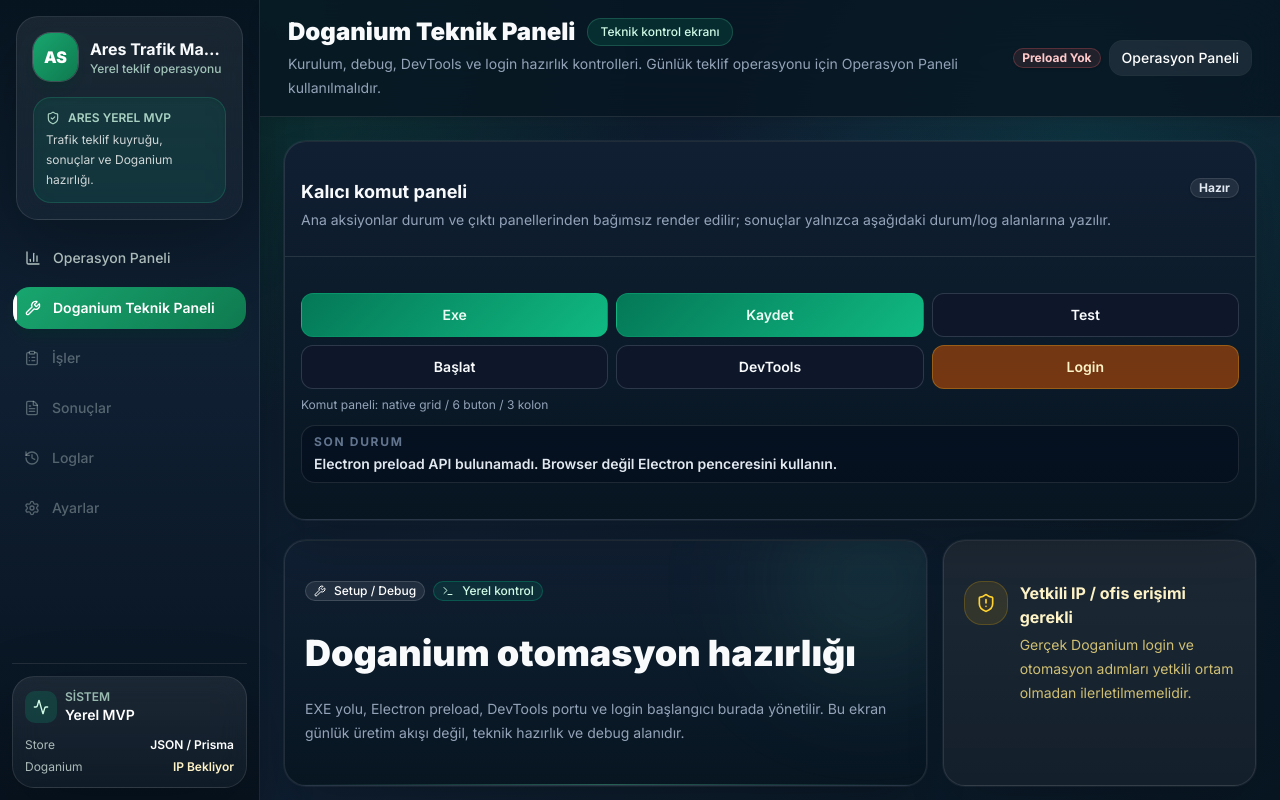
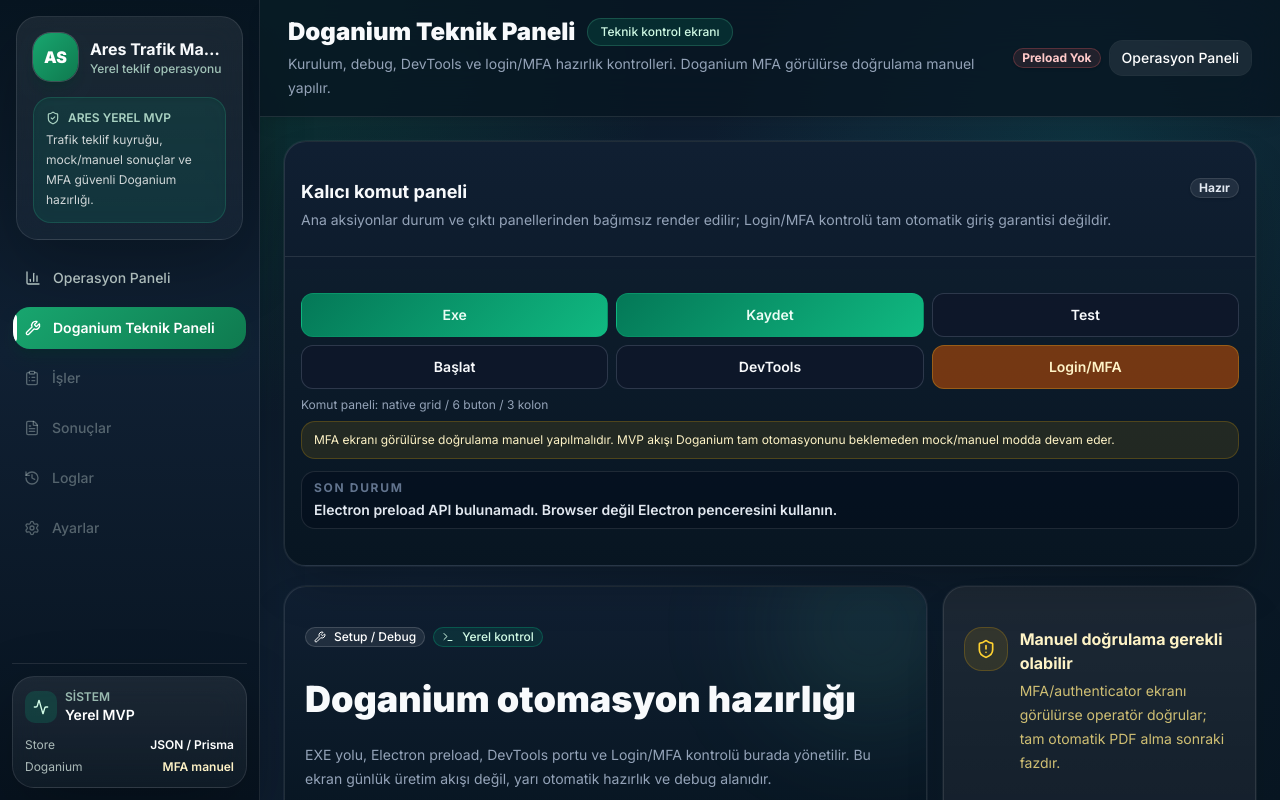
Before and after one commit to emirhanates1814-ux/doganium-whatsapp-mvp, a Next.js app: page /desktop in a window 1280 px wide. Built offline with nearby package versions, Linux system fonts and the light colour scheme.

Commit message:
Stabilize MVP messaging and Doganium MFA positioning

```diff
--- a/app/dashboard/DashboardClient.tsx
+++ b/app/dashboard/DashboardClient.tsx
@@ -94,7 +94,7 @@ export default function DashboardClient({ jobs }: { jobs: DashboardJob[] }) {
     <AppShell
       active="dashboard"
       title="Operasyon Paneli"
-      description="Ares Sigorta trafik teklif işlerini, yerel kuyruğu ve otomasyon hazırlığını tek ekrandan yönetin."
+      description="Ares Sigorta trafik teklif işlerini, yerel kuyruğu, mock/manuel sonuç akışını ve MFA güvenli Doganium hazırlığını tek ekrandan yönetin."
       badge="Local Desktop Mode"
       actions={
         <Button asChild variant="outline" size="lg" className="rounded-xl border-white/15 bg-white/10 text-white hover:bg-white/15 hover:text-white">
@@ -122,16 +122,16 @@ export default function DashboardClient({ jobs }: { jobs: DashboardJob[] }) {
               </Badge>
               <Badge className="border-emerald-400/25 bg-emerald-400/10 text-emerald-100 shadow-sm hover:bg-emerald-400/14">
                 <Sparkles className="mr-1 size-3.5" />
-                JSON/mock akışı hazır
+                Mock/manuel sonuç akışı hazır
               </Badge>
             </div>
             <div>
               <CardTitle className="ares-title text-3xl font-black lg:text-4xl">
-                Trafik Teklif Otomasyonu
+                Trafik Teklif MVP Operasyonu
               </CardTitle>
               <CardDescription className="ares-muted mt-2 max-w-3xl text-sm leading-6">
-                Bekleyen işleri izleyin, mock worker sonuçlarını kontrol edin ve en uygun teklifleri
-                hızlıca görün.
+                Bekleyen işleri izleyin, local queue durumunu takip edin ve Doganium MFA gerekiyorsa
+                manuel doğrulama adımıyla mock/manuel sonuç akışını sürdürün.
               </CardDescription>
             </div>
             <div className="grid gap-3 sm:grid-cols-3">
@@ -150,10 +150,10 @@ export default function DashboardClient({ jobs }: { jobs: DashboardJob[] }) {
               </div>
               <div>
                 <CardTitle className="text-base font-bold text-amber-100">
-                  Doganium erişimi bekliyor
+                  Manuel doğrulama gerekli olabilir
                 </CardTitle>
                 <CardDescription className="mt-1 text-sm leading-6 text-amber-200/80">
-                  Gerçek otomasyon için yetkili IP veya ofis makinesi gerekli.
+                  MFA/authenticator görülürse doğrulama operatör tarafından yapılır; tam otomatik PDF alma sonraki fazdır.
                 </CardDescription>
               </div>
             </div>
@@ -162,6 +162,8 @@ export default function DashboardClient({ jobs }: { jobs: DashboardJob[] }) {
       </motion.section>
 
       <OperationFlow summary={summary} />
+
+      <MvpReadinessPanel />
 
       <section className="grid min-w-0 grid-cols-12 gap-3">
         <SummaryCard label="Toplam İş" value={summary.total} tone="navy" helper="Son 50 kayıt" icon={FileText} index={0} />
@@ -202,8 +204,8 @@ function OperationFlow({ summary }: { summary: Summary }) {
   const stages = [
     { label: "Gelen İş", count: summary.total, icon: Inbox, active: true },
     { label: "Kuyruk", count: summary.pending, icon: List, active: summary.pending > 0 },
-    { label: "Doganium", count: summary.running + summary.waiting_mfa, icon: Cpu, active: summary.running + summary.waiting_mfa > 0, processing: summary.running > 0 },
-    { label: "Teklif", count: summary.completed, icon: FileText, active: summary.completed > 0 },
+    { label: "Yarı otomatik hazırlık", count: summary.running + summary.waiting_mfa, icon: Cpu, active: summary.running + summary.waiting_mfa > 0, processing: summary.running > 0 },
+    { label: "Mock/manuel sonuç", count: summary.completed, icon: FileText, active: summary.completed > 0 },
     { label: "WhatsApp", count: 0, icon: MessageCircle, active: false },
   ];
 
@@ -218,7 +220,7 @@ function OperationFlow({ summary }: { summary: Summary }) {
       <div className="relative mb-4 flex items-center justify-between gap-3">
         <div>
           <p className="text-xs font-bold uppercase tracking-[0.16em] text-emerald-300">Canlı İş Akışı</p>
-          <p className="ares-muted mt-1 text-sm">WhatsApp talebinden teklif sonucuna kadar yerel operasyon hattı.</p>
+          <p className="ares-muted mt-1 text-sm">WhatsApp talebinden mock/manuel teklif sonucuna kadar yerel operasyon hattı.</p>
         </div>
         <Badge variant="outline" className="border-emerald-400/25 bg-emerald-400/10 text-emerald-200">
           Ares Operasyon Hattı
@@ -269,6 +271,63 @@ function OperationFlow({ summary }: { summary: Summary }) {
         })}
       </div>
     </motion.section>
+  );
+}
+
+function MvpReadinessPanel() {
+  const statusItems = [
+    { label: "Local queue", value: "Aktif", detail: "Yerel iş kuyruğu MVP akışını taşır.", tone: "green" },
+    { label: "Mock/manuel quote flow", value: "Aktif", detail: "Mock/manuel sonuç akışı hazır.", tone: "green" },
+    { label: "Doganium full automation", value: "Sonraki faz", detail: "Tam otomatik PDF alma Phase 2 kapsamındadır.", tone: "amber" },
+    { label: "MFA/manual verification", value: "Beklenen dış adım", detail: "MFA ekranında manuel doğrulama gerekli.", tone: "blue" },
+  ] as const;
+
+  const checklist = [
+    "İş kuyruğu",
+    "Sonuç görüntüleme",
+    "Ayarlar",
+    "Loglar",
+    "Doganium bağlantı kontrolü",
+    "EXE paketleme",
+  ];
+
+  return (
+    <section className="grid min-w-0 grid-cols-12 gap-4">
+      <Card className="ares-panel col-span-12 min-w-0 overflow-hidden rounded-3xl shadow-2xl shadow-black/18 xl:col-span-8">
+        <CardHeader className="p-4 pb-3">
+          <CardTitle className="ares-title text-base font-black">MVP Durumu</CardTitle>
+          <CardDescription className="ares-muted text-sm">
+            Doganium tam otomasyonu MVP için bloklayıcı değildir; MFA görülürse manuel doğrulama ile mock/manuel mod devam eder.
+          </CardDescription>
+        </CardHeader>
+        <CardContent className="grid min-w-0 gap-3 p-4 pt-0 md:grid-cols-4">
+          {statusItems.map((item) => (
+            <div key={item.label} className="ares-surface min-w-0 rounded-2xl p-3 shadow-md shadow-black/10">
+              <p className="ares-muted truncate text-xs font-bold uppercase">{item.label}</p>
+              <div className="mt-2">
+                <SoftBadge tone={item.tone}>{item.value}</SoftBadge>
+              </div>
+              <p className="ares-muted mt-2 text-xs leading-5">{item.detail}</p>
+            </div>
+          ))}
+        </CardContent>
+      </Card>
+
+      <Card className="ares-panel col-span-12 min-w-0 overflow-hidden rounded-3xl shadow-2xl shadow-black/18 xl:col-span-4">
+        <CardHeader className="p-4 pb-3">
+          <CardTitle className="ares-title text-base font-black">MVP Checklist</CardTitle>
+          <CardDescription className="ares-muted text-sm">Final stabilizasyon için izlenen küçük kapsam.</CardDescription>
+        </CardHeader>
+        <CardContent className="grid gap-2 p-4 pt-0">
+          {checklist.map((item) => (
+            <div key={item} className="flex min-w-0 items-center gap-2 rounded-2xl border border-white/10 bg-white/[0.045] px-3 py-2">
+              <CheckCircle2 className="size-4 shrink-0 text-emerald-300" />
+              <span className="truncate text-sm font-semibold text-slate-100">{item}</span>
+            </div>
+          ))}
+        </CardContent>
+      </Card>
+    </section>
   );
 }
 
@@ -327,8 +386,8 @@ function SystemStatusPanel() {
   const statuses = [
     { label: "Local Store", value: "Aktif", detail: "JSON varsayılan", tone: "green", icon: ShieldCheck },
     { label: "Prisma SQLite", value: "Opsiyonel", detail: "Worker bekliyor", tone: "neutral", icon: FileText },
-    { label: "Doganium", value: "IP bekleniyor", detail: "Ofis erişimi gerekli", tone: "orange", icon: AlertTriangle },
-    { label: "Mock Worker", value: "Hazır", detail: "JSON işleri tamamlar", tone: "green", icon: BadgeCheck },
+    { label: "Doganium", value: "Yarı otomatik hazırlık", detail: "MFA manuel doğrulanır", tone: "orange", icon: AlertTriangle },
+    { label: "Mock Worker", value: "Hazır", detail: "Mock/manuel sonuç akışı hazır", tone: "green", icon: BadgeCheck },
     { label: "WhatsApp", value: "Local test", detail: "Webhook yok", tone: "blue", icon: Car },
   ] as const;
 
--- a/app/desktop/DesktopClientPage.tsx
+++ b/app/desktop/DesktopClientPage.tsx
@@ -199,7 +199,7 @@ export default function DesktopClientPage() {
   }
 
   async function startLogin() {
-    await runAction("Login Başlat", (api) => api.startLogin());
+    await runAction("Login/MFA Kontrol", (api) => api.startLogin());
   }
 
   const actionsDisabled = !mounted || !hasDesktopApi || busy;
@@ -210,7 +210,7 @@ export default function DesktopClientPage() {
     <AppShell
       active="desktop"
       title="Doganium Teknik Paneli"
-      description="Kurulum, debug, DevTools ve login hazırlık kontrolleri. Günlük teklif operasyonu için Operasyon Paneli kullanılmalıdır."
+      description="Kurulum, debug, DevTools ve login/MFA hazırlık kontrolleri. Doganium MFA görülürse doğrulama manuel yapılır."
       badge="Teknik kontrol ekranı"
       actions={
         <div className="flex items-center gap-2">
@@ -227,7 +227,7 @@ export default function DesktopClientPage() {
             <div className="min-w-0">
               <CardTitle className="ares-title text-lg font-bold">Kalıcı komut paneli</CardTitle>
               <CardDescription className="ares-muted mt-1">
-                Ana aksiyonlar durum ve çıktı panellerinden bağımsız render edilir; sonuçlar yalnızca aşağıdaki durum/log alanlarına yazılır.
+                Ana aksiyonlar durum ve çıktı panellerinden bağımsız render edilir; Login/MFA kontrolü tam otomatik giriş garantisi değildir.
               </CardDescription>
             </div>
             <SoftBadge tone={busy ? "amber" : "neutral"}>{busy ? "İşlem sürüyor" : "Hazır"}</SoftBadge>
@@ -355,10 +355,13 @@ export default function DesktopClientPage() {
                 fontWeight: 600,
               }}
             >
-              Login
+              Login/MFA
             </button>
           </div>
           <p className="ares-muted mt-2 text-xs">Komut paneli: native grid / 6 buton / 3 kolon</p>
+          <div className="mt-2 rounded-xl border border-amber-400/20 bg-amber-400/10 px-3 py-2 text-xs leading-5 text-amber-100">
+            MFA ekranı görülürse doğrulama manuel yapılmalıdır. MVP akışı Doganium tam otomasyonunu beklemeden mock/manuel modda devam eder.
+          </div>
 
           <div className="mt-3 min-w-0 rounded-xl border border-[var(--ares-border)] bg-slate-950/35 px-3 py-2">
             <p className="text-xs font-bold uppercase tracking-[0.14em] text-slate-500">Son durum</p>
@@ -391,8 +394,8 @@ export default function DesktopClientPage() {
               Doganium otomasyon hazırlığı
             </CardTitle>
             <CardDescription className="ares-muted mt-2 max-w-3xl text-sm leading-6">
-              EXE yolu, Electron preload, DevTools portu ve login başlangıcı burada yönetilir.
-              Bu ekran günlük üretim akışı değil, teknik hazırlık ve debug alanıdır.
+              EXE yolu, Electron preload, DevTools portu ve Login/MFA kontrolü burada yönetilir.
+              Bu ekran günlük üretim akışı değil, yarı otomatik hazırlık ve debug alanıdır.
             </CardDescription>
           </CardHeader>
         </Card>
@@ -405,10 +408,10 @@ export default function DesktopClientPage() {
               </div>
               <div>
                 <CardTitle className="text-base font-bold text-amber-100">
-                  Yetkili IP / ofis erişimi gerekli
+                  Manuel doğrulama gerekli olabilir
                 </CardTitle>
                 <CardDescription className="mt-1 text-sm leading-6 text-amber-200/80">
-                  Gerçek Doganium login ve otomasyon adımları yetkili ortam olmadan ilerletilmemelidir.
+                  MFA/authenticator ekranı görülürse operatör doğrular; tam otomatik PDF alma sonraki fazdır.
                 </CardDescription>
               </div>
             </div>
--- a/components/AppShell.tsx
+++ b/components/AppShell.tsx
@@ -76,7 +76,7 @@ export default function AppShell({
                 Ares Yerel MVP
               </div>
               <p className="mt-1 text-xs leading-5 text-white/80">
-                Trafik teklif kuyruğu, sonuçlar ve Doganium hazırlığı.
+                Trafik teklif kuyruğu, mock/manuel sonuçlar ve MFA güvenli Doganium hazırlığı.
               </p>
             </div>
           </div>
@@ -147,7 +147,7 @@ export default function AppShell({
               </div>
               <div className="flex items-center justify-between gap-2">
                 <span>Doganium</span>
-                <span className="font-semibold text-amber-100">IP Bekliyor</span>
+                <span className="font-semibold text-amber-100">MFA manuel</span>
               </div>
             </div>
           </div>
```
Also changed, not shown: 3 other files (tests, documents, lock files or other folders).
